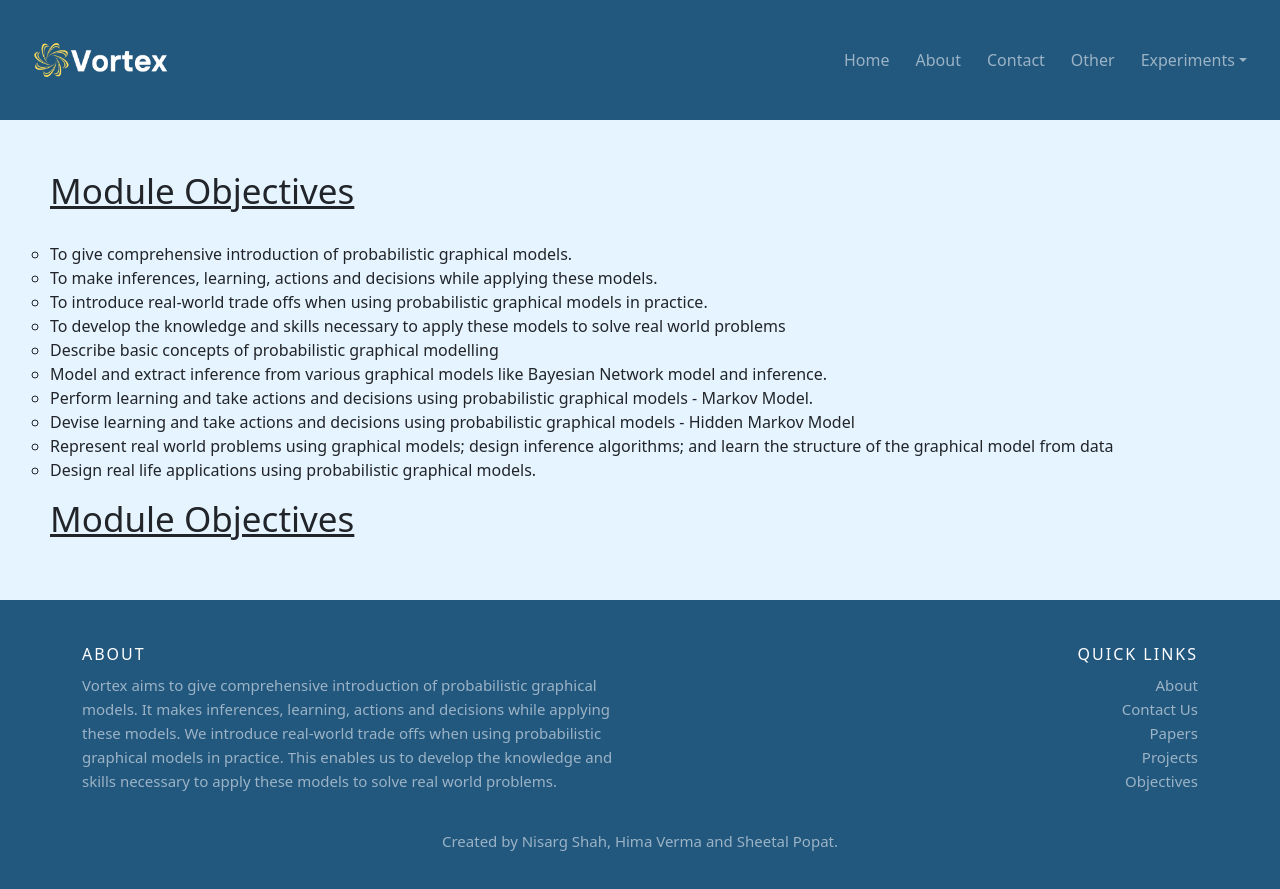
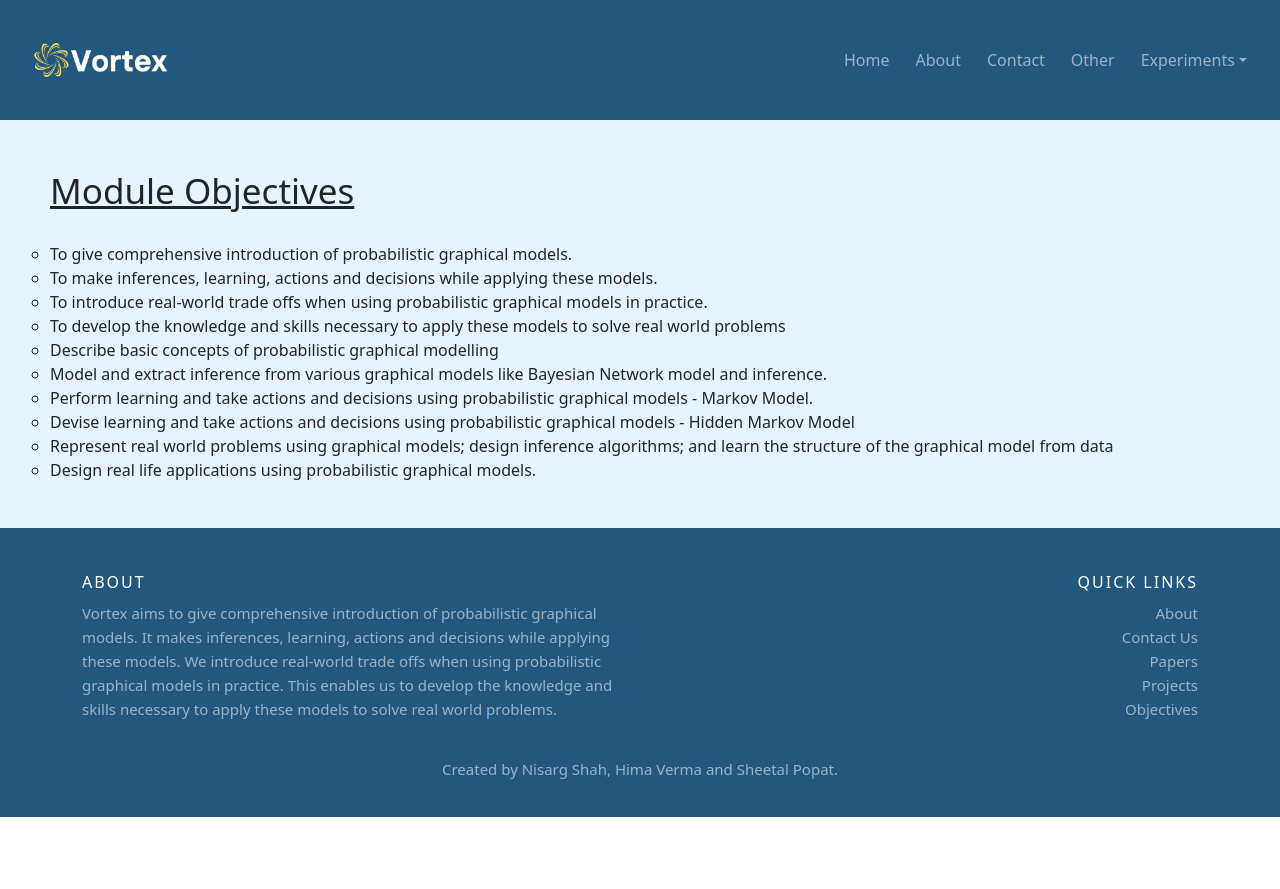
Before and after one commit to nisargshahh/vortex, a React (Create React App) app: page /module-obj in a window 1280 px wide. After the commit the page ends 817 px from the top, so only its background shows below. Built offline with nearby package versions, Linux system fonts and the light colour scheme.

Commit message:
Update moduleObj.js
Extra Heading
Remove extra heading

```diff
--- a/src/pages/ModuleObj/moduleObj.js
+++ b/src/pages/ModuleObj/moduleObj.js
@@ -51,9 +51,6 @@ function moduleObj() {
             Design real life applications using probabilistic graphical models.
           </li>
         </ol>
-        <h1 className="expt-heading">
-          <u>Module Objectives</u>
-        </h1>
         <p>
 
         </p>
```
